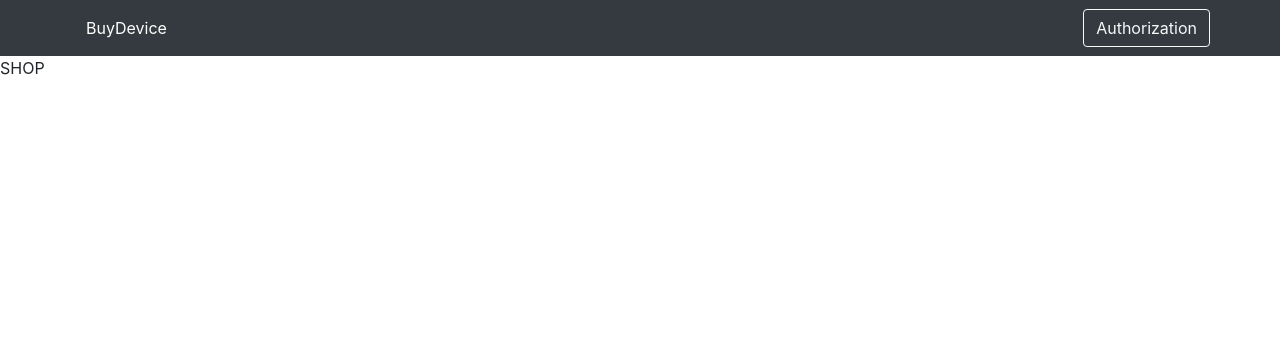
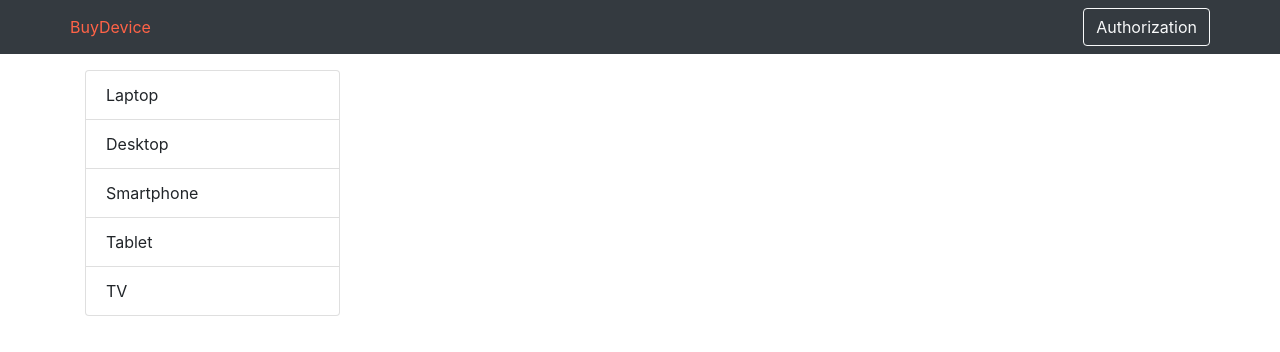
Before and after one commit to Presnia/mern-online-store-nd, a React (Create React App) app in the folder client/: page / in a window 1280 px wide. Shown: the top 352 px of the page. Built offline with nearby package versions, Linux system fonts and the light colour scheme.

Commit message:
The TypeBar component is implemented

```diff
--- a/client/public/index.html
+++ b/client/public/index.html
@@ -13,8 +13,8 @@
     <link rel="manifest" href="%PUBLIC_URL%/manifest.json" />
     <link
             rel="stylesheet"
-            href="https://maxcdn.bootstrapcdn.com/bootstrap/4.5.0/css/bootstrap.min.css"
-            integrity="sha384-9aIt2nRpC12Uk9gS9baDl411NQApFmC26EwAOH8WgZl5MYYxFfc+NcPb1dKGj7Sk"
+            href="https://cdn.jsdelivr.net/npm/bootstrap@4.6.0/dist/css/bootstrap.min.css"
+            integrity="sha384-B0vP5xmATw1+K9KRQjQERJvTumQW0nPEzvF6L/Z6nronJ3oUOFUFpCjEUQouq2+l"
             crossorigin="anonymous"
     />
     <title>React App</title>
--- a/client/src/components/NavBar.js
+++ b/client/src/components/NavBar.js
@@ -1,6 +1,7 @@
 import React, {useContext} from 'react';
+import { NavLink } from 'react-router-dom';
 import {Context} from "../index";
-import {Button, Container, Nav, Navbar, NavLink} from "react-bootstrap";
+import {Button, Container, Nav, Navbar} from "react-bootstrap";
 import {SHOP_ROUTE} from "../utils/consts";
 import {observer} from "mobx-react-lite";
 
@@ -12,7 +13,7 @@ const NavBar = observer(() => {
             <Container>
                 <NavLink
                     to={SHOP_ROUTE}
-                    style={{color: 'white'}}
+                    style={{color: 'tomato', textDecoration: 'none'}}
                 >
                     BuyDevice
                 </NavLink>
--- /dev/null
+++ b/client/src/components/TypeBar.js
@@ -0,0 +1,24 @@
+import React, {useContext} from 'react';
+import {observer} from "mobx-react-lite";
+import {Context} from "../index";
+import {ListGroup, ListGroupItem} from "react-bootstrap";
+
+const TypeBar = observer(() => {
+    const {device} = useContext(Context);
+    return (
+        <ListGroup className="mt-3">
+            {device.types.map(type =>
+                <ListGroupItem
+                    key={type.id}
+                    style={{cursor: 'pointer'}}
+                    active={type.id === device.selectedType.id}
+                    onClick={() => device.setSelectedType(type)}
+                >
+                    {type.name}
+                </ListGroupItem>
+            )}
+        </ListGroup>
+    );
+});
+
+export default TypeBar;
--- a/client/src/pages/Shop.js
+++ b/client/src/pages/Shop.js
@@ -1,10 +1,19 @@
 import React from 'react';
+import {Col, Container, Row} from "react-bootstrap";
+import TypeBar from "../components/TypeBar";
 
 const Shop = () => {
     return (
-        <div>
-            SHOP
-        </div>
+        <Container>
+            <Row>
+                <Col md={3}>
+                    <TypeBar />
+                </Col>
+                <Col md={9}>
+
+                </Col>
+            </Row>
+        </Container>
     );
 };
 
--- a/client/src/store/DeviceStore.js
+++ b/client/src/store/DeviceStore.js
@@ -3,9 +3,11 @@ import {makeAutoObservable} from "mobx";
 export default class DeviceStore {
     constructor() {
         this._types = [
-            {id: 1, name: 'Laptops'},
-            {id: 2, name: 'Desktops'},
-            {id: 3, name: 'Smartphones'}
+            {id: 1, name: 'Laptop'},
+            {id: 2, name: 'Desktop'},
+            {id: 3, name: 'Smartphone'},
+            {id: 4, name: 'Tablet'},
+            {id: 5, name: 'TV'},
         ];
         this._brands = [
             {id: 1, name: 'Apple'},
@@ -19,6 +21,7 @@ export default class DeviceStore {
             {id: 5, name: 'iPhone 12 Pro', price: 2500, rating: 5, img: `https://shop.mts.by/upload/resize_cache/iblock/05a/600_900_1/iphone-12-pro-max-gold_1.jpg`},
 
         ];
+        this._selectedType = {}
         makeAutoObservable(this);
     }
 
@@ -31,6 +34,9 @@ export default class DeviceStore {
     setDevices(devices) {
         this._devices = devices;
     }
+    setSelectedType(type) {
+        this._selectedType = type;
+    }
 
     get types() {
         return this._types;
@@ -41,4 +47,7 @@ export default class DeviceStore {
     get devices() {
         return this._devices;
     }
+    get selectedType() {
+        return this._selectedType;
+    }
 }
```
